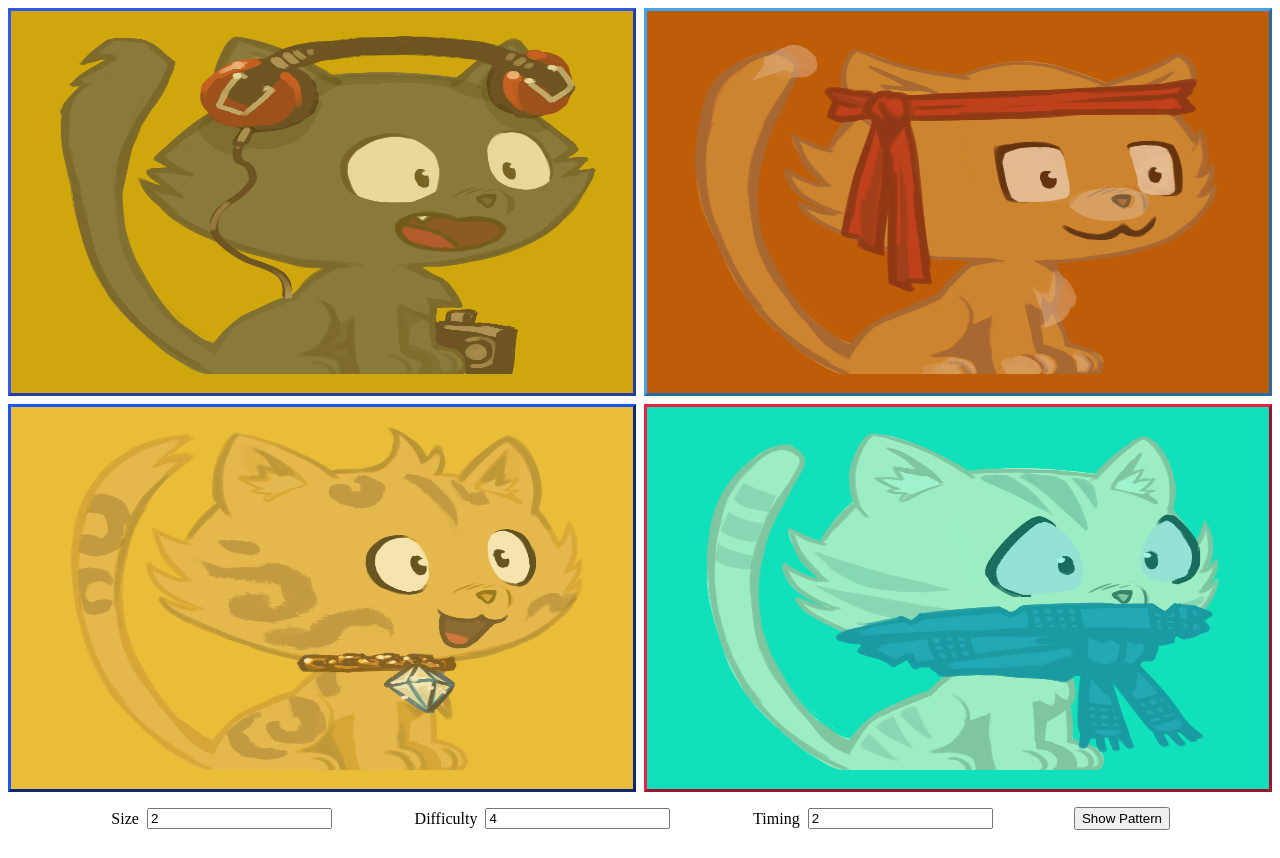
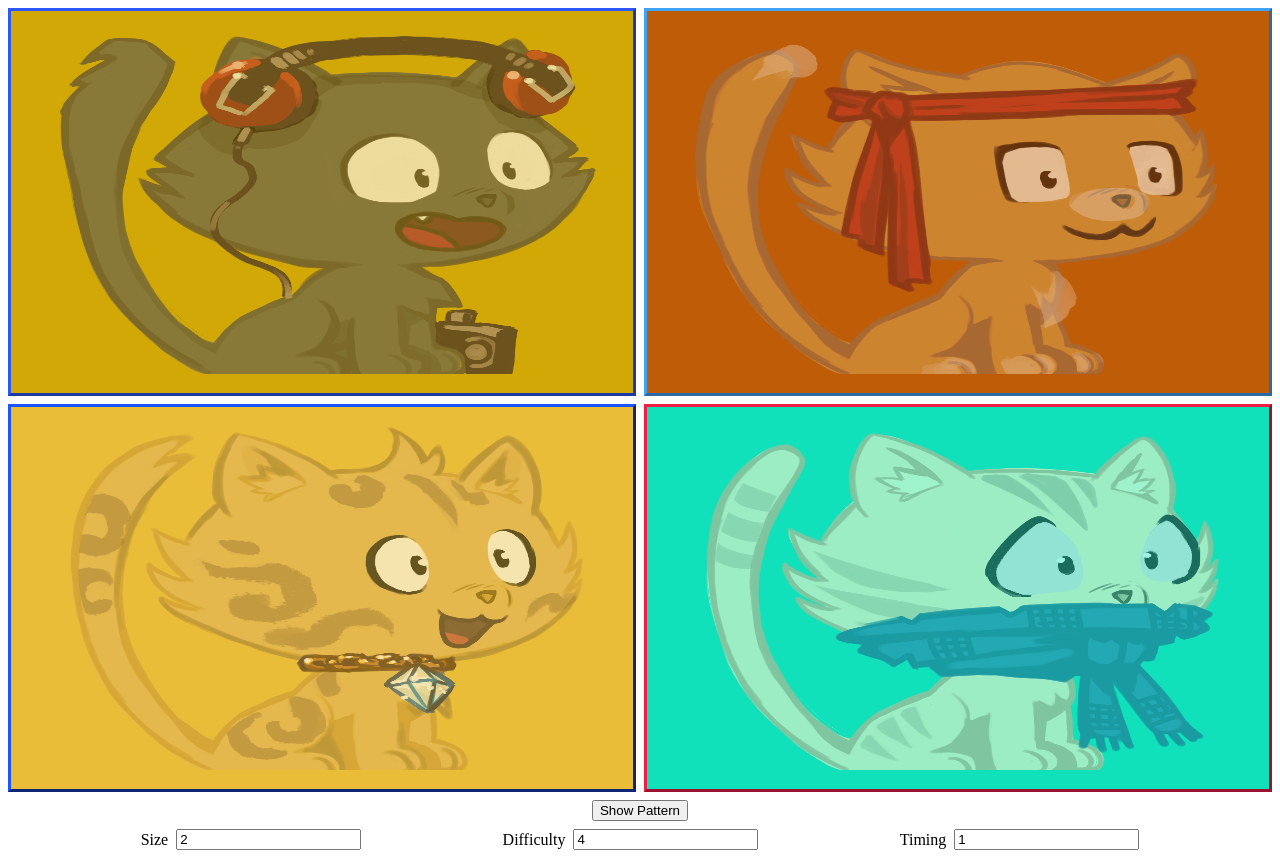
Before and after one commit to joster422/memory-cat, an Angular app: page / in a window 1280 px wide. Before the commit the page ends 837 px from the top, so only its background shows below. Built offline with nearby package versions, Linux system fonts and the light colour scheme.

Commit message:
clicks reset guesses

```diff
--- a/src/app/game/game.component.ts
+++ b/src/app/game/game.component.ts
@@ -65,7 +65,6 @@ export class GameComponent implements OnInit {
       `repeat(${size}, 1fr)`
     );
 
-    this.guesses = [];
     this.showGamePattern();
   }
 
@@ -73,6 +72,7 @@ export class GameComponent implements OnInit {
     this.timeMs = this.menuService.form.get("timing").value * 1000;
     this.timeouts.forEach(timeout => clearTimeout(timeout));
     this.timeouts = [];
+    this.guesses = [];
     this.game.grid.forEach(card => (card.isActive = false));
     this.allowClicks = false;
     for (let i = 0; i < this.game.pattern.length; i++) {
@@ -84,14 +84,13 @@ export class GameComponent implements OnInit {
               this.game.grid[this.game.pattern[i]].isActive = false;
             }, this.timeMs / 2)
           );
-          // 1 second delay for rendering
-        }, 1000 + i * this.timeMs)
+        }, i * this.timeMs)
       );
     }
     this.timeouts.push(
       window.setTimeout(() => {
         this.allowClicks = true;
-      }, 1000 + this.game.pattern.length * this.timeMs)
+      }, this.game.pattern.length * this.timeMs)
     );
   }
 
--- a/src/app/menu/menu.component.html
+++ b/src/app/menu/menu.component.html
@@ -1,3 +1,4 @@
+<button type="button" (click)="menuService.showPattern()">Show Pattern</button>
 <form [formGroup]="menuService.form">
   <span>
     <label>Size</label> <input type="number" formControlName="size" />
@@ -10,7 +11,4 @@
     <label>Timing</label>
     <input type="number" formControlName="timing" step="0.1" />
   </span>
-  <button type="button" (click)="menuService.showPattern()">
-    Show Pattern
-  </button>
 </form>
--- a/src/app/menu/menu.component.scss
+++ b/src/app/menu/menu.component.scss
@@ -3,6 +3,7 @@
   top: 100%;
   right: 0;
   left: 0;
+  text-align: center;
 
   @media (min-width: 992px) {
     margin: auto;
@@ -19,11 +20,8 @@ form {
   flex-wrap: wrap;
   justify-content: space-around;
 
-  > * {
+  span {
     margin: 0.5em;
-  }
-
-  span {
     display: flex;
 
     label {
--- a/src/app/menu/menu.service.ts
+++ b/src/app/menu/menu.service.ts
@@ -12,7 +12,7 @@ export class MenuService {
       4,
       [Validators.required, Validators.min(4), Validators.max(200)]
     ],
-    timing: [2, [Validators.required, Validators.min(0.2), Validators.max(3)]],
+    timing: [1, [Validators.required, Validators.min(0.2), Validators.max(3)]],
     size: [2, [Validators.required, Validators.min(2), Validators.max(5)]]
   });
 
```
